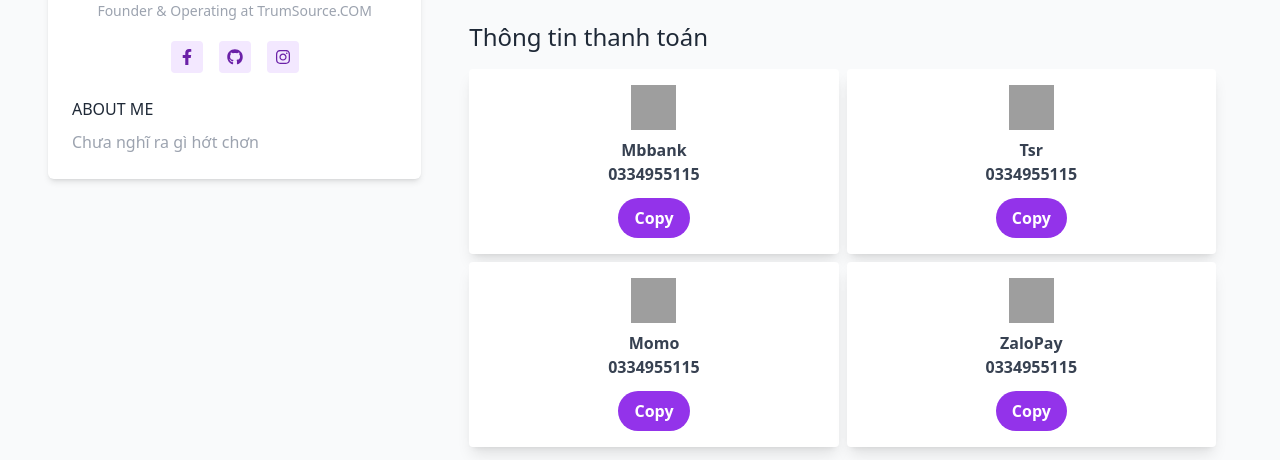
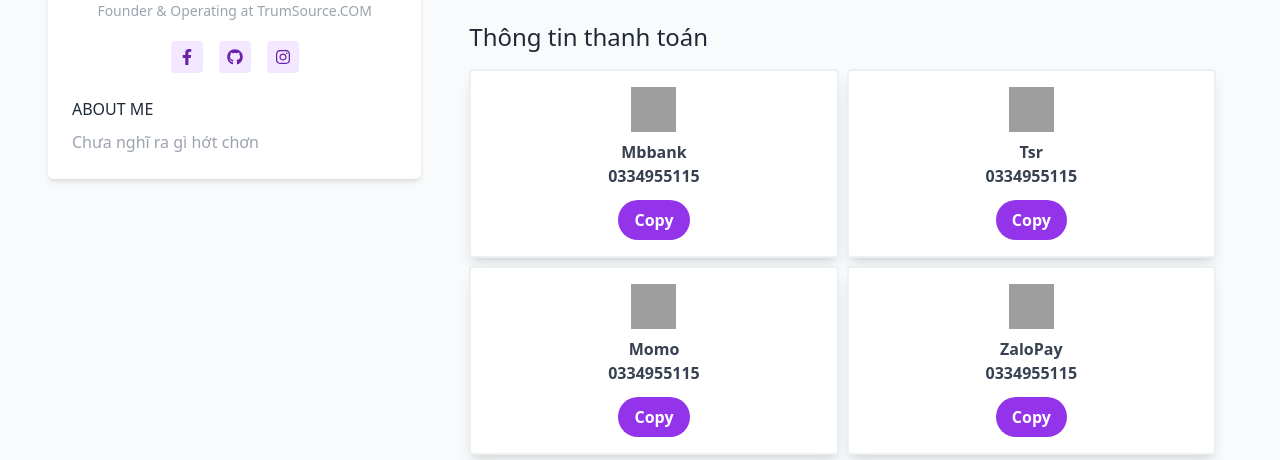
Before and after one commit to ngocminhvn/card, a plain HTML site: page index.html in a window 1280 px wide. Shown: the part 251-711 px from the top of the page. Drawn offline with nearby package versions, Linux system fonts and the light colour scheme; some packages are replaced by stand-ins of ours; grey boxes are pictures that could not be loaded; a script that the page names is missing.

Commit message:
Update index.html

```diff
--- a/index.html
+++ b/index.html
@@ -11,6 +11,7 @@
         <script src="https://ajax.googleapis.com/ajax/libs/jquery/3.1.1/jquery.min.js"></script>
         <script src="//cdn.jsdelivr.net/npm/sweetalert2@11"></script>
         <script src="/assets/config.js"></script>
+        <style>.card-case{border: 2px solid #EBF0F2;border-radius: 30px;}</style>
     </head>
     <main class="min-h-screen relative bg-gray-50 pb-10">
         <div class="h-60 w-full"><img src="/assets/cover2.jpg" alt="cover" class="w-full h-full object-cover object-center" /></div>
@@ -70,7 +71,7 @@
                                     <h2 class="text-2xl text-gray-800 font-medium mb-4">Thông tin thanh toán</h2>
 
                                     <div class="grid grid-cols-12 gap-2">
-                                        <div class="bg-white rounded overflow-hidden shadow-lg col-span-4 md:col-span-6 sm:col-span-6 col-span-6">
+                                        <div class="bg-white card-case rounded overflow-hidden shadow-lg col-span-4 md:col-span-6 sm:col-span-6 col-span-6">
                                             <div class="px-6 py-4">
                                                 <div class="font-bold text-xl mb-2 text-center"><img class="img-center" src="https://cdn.trinhngocminh.com/img/mbbank.png" style="height: 45px; width: 45px;" /></div>
                                                 <p class="text-gray-700 text-center">
@@ -87,7 +88,7 @@
                                             </div>
                                         </div>
 
-                                        <div class="bg-white rounded overflow-hidden shadow-lg col-span-4 md:col-span-6 sm:col-span-6 col-span-6">
+                                        <div class="bg-white card-case rounded overflow-hidden shadow-lg col-span-4 md:col-span-6 sm:col-span-6 col-span-6">
                                             <div class="px-6 py-4">
                                                 <div class="font-bold text-xl mb-2 text-center"><img class="img-center" src="https://cdn.trinhngocminh.com/img/tsr.png" style="height: 45px; width: 45px;" /></div>
                                                 <p class="text-gray-700 text-center">
@@ -104,7 +105,7 @@
                                             </div>
                                         </div>
 
-                                        <div class="bg-white rounded overflow-hidden shadow-lg col-span-4 md:col-span-6 sm:col-span-6 col-span-6">
+                                        <div class="bg-white card-case rounded overflow-hidden shadow-lg col-span-4 md:col-span-6 sm:col-span-6 col-span-6">
                                             <div class="px-6 py-4">
                                                 <div class="font-bold text-xl mb-2 text-center"><img class="img-center" src="https://cdn.trinhngocminh.com/img/momo.png" style="height: 45px; width: 45px;" /></div>
                                                 <p class="text-gray-700 text-center">
@@ -121,7 +122,7 @@
                                             </div>
                                         </div>
 
-                                        <div class="bg-white rounded overflow-hidden shadow-lg col-span-4 md:col-span-6 sm:col-span-6 col-span-6">
+                                        <div class="bg-white card-case rounded overflow-hidden shadow-lg col-span-4 md:col-span-6 sm:col-span-6 col-span-6">
                                             <div class="px-6 py-4">
                                                 <div class="font-bold text-xl mb-2 text-center"><img class="img-center" src="https://cdn.trinhngocminh.com/img/pay.png" style="height: 45px; width: 45px;" /></div>
                                                 <p class="text-gray-700 text-center">
```
